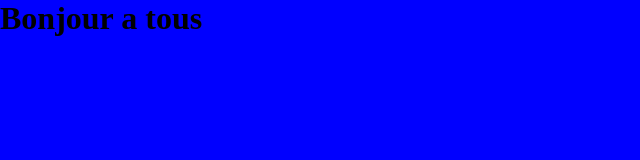
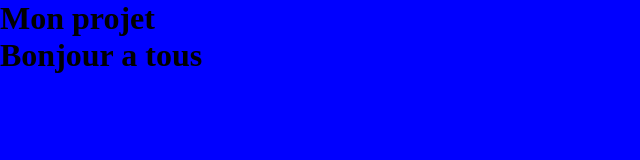
Before and after one commit to Triomphe25/gestion_des_projet, a plain HTML site: page index.html in a window 1280 px wide. Shown: the whole page, without its empty margins (0-640 px from the left). Drawn offline with Linux system fonts and the light colour scheme.

Commit message:
ajout d'un h1

```diff
--- a/index.html
+++ b/index.html
@@ -7,6 +7,7 @@
     <title>Document</title>
 </head>
 <body>
+    <h1>Mon projet</h1>
     <h1>Bonjour a tous</h1>
     <p>Lorem ipsum dolor sit amet c
         onsectetur adipisicing elit. Expedita nulla eum nobis laborum ratione saepe facilis culpa eligendi accusamus fuga beatae esse sunt obcaecati dicta doloribus similique tempore, corporis modi.</p>
```
